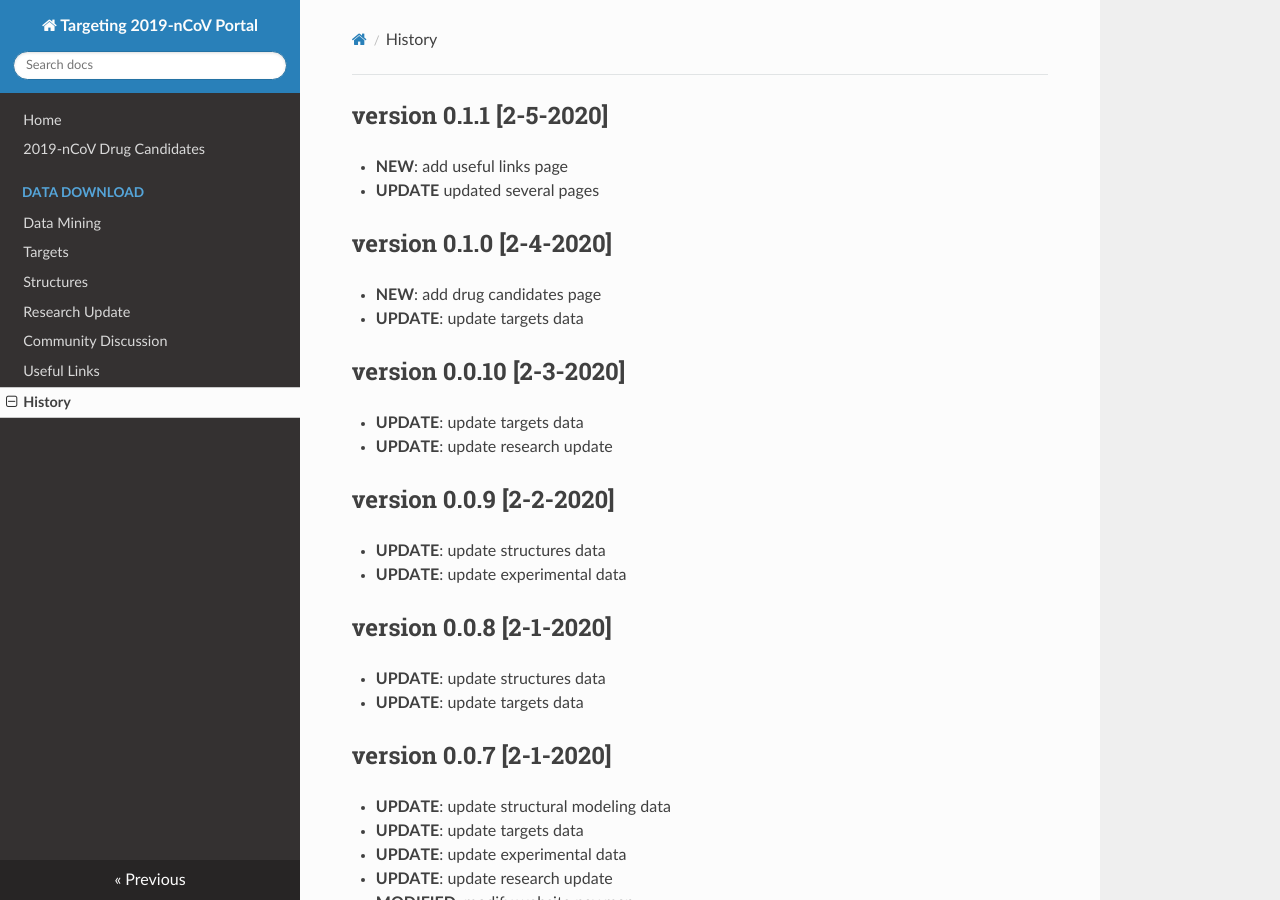
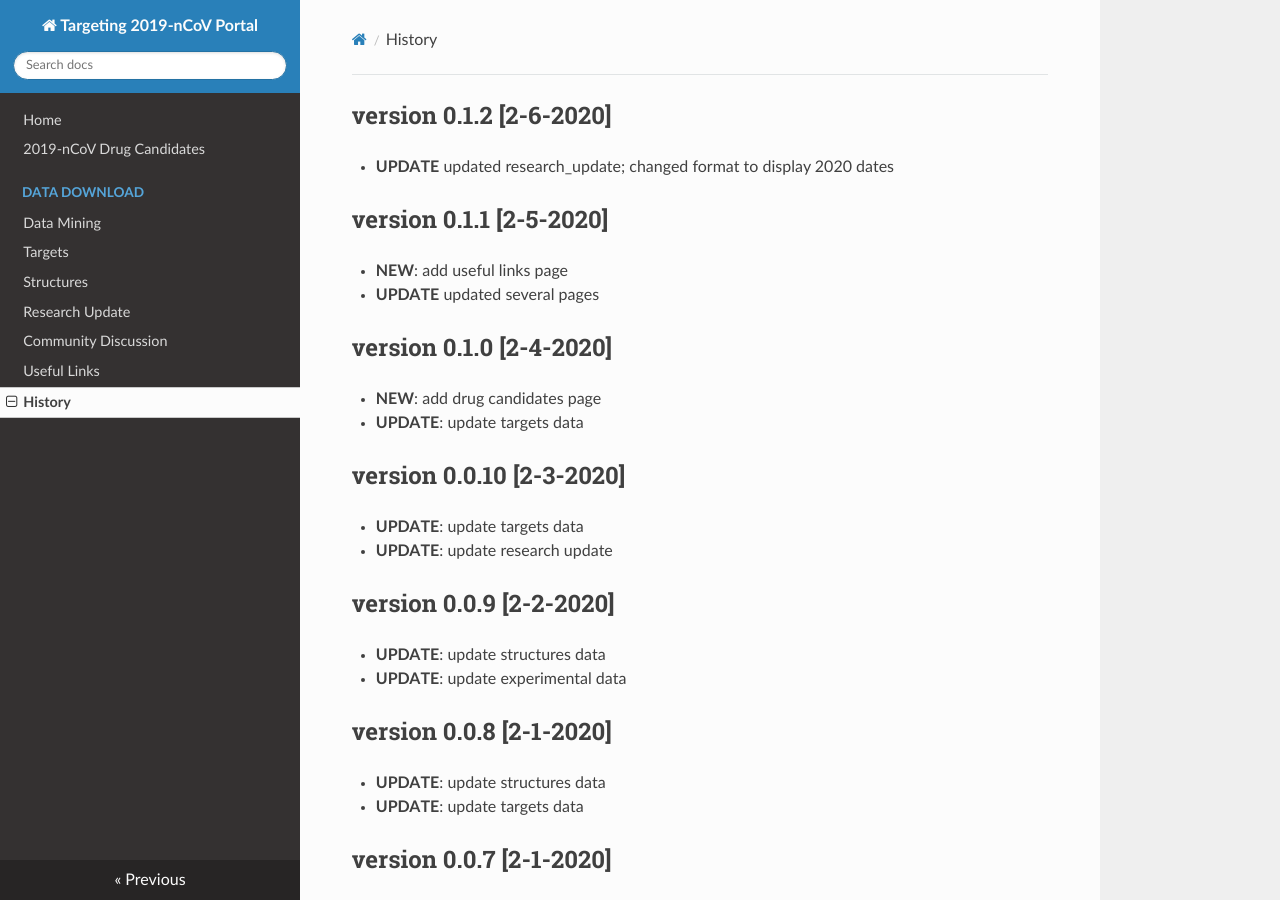
Before and after one commit to GHDDI-AILab/Targeting2019-nCoV, an MkDocs documentation site: the page built from docs/history.md, in a window 1280 px wide and 900 px high. Built offline with MkDocs 1.6.1, drawn with Linux system fonts in a browser that asks for light colours; nearby versions of some CDN libraries.

Commit message:
Update history.md

```diff
--- a/docs/history.md
+++ b/docs/history.md
@@ -1,3 +1,6 @@
+## version 0.1.2 [2-6-2020]
+* **UPDATE** updated research_update; changed format to display 2020 dates
+
 ## version 0.1.1 [2-5-2020]
 * **NEW**: add useful links page
 * **UPDATE** updated several pages
```
